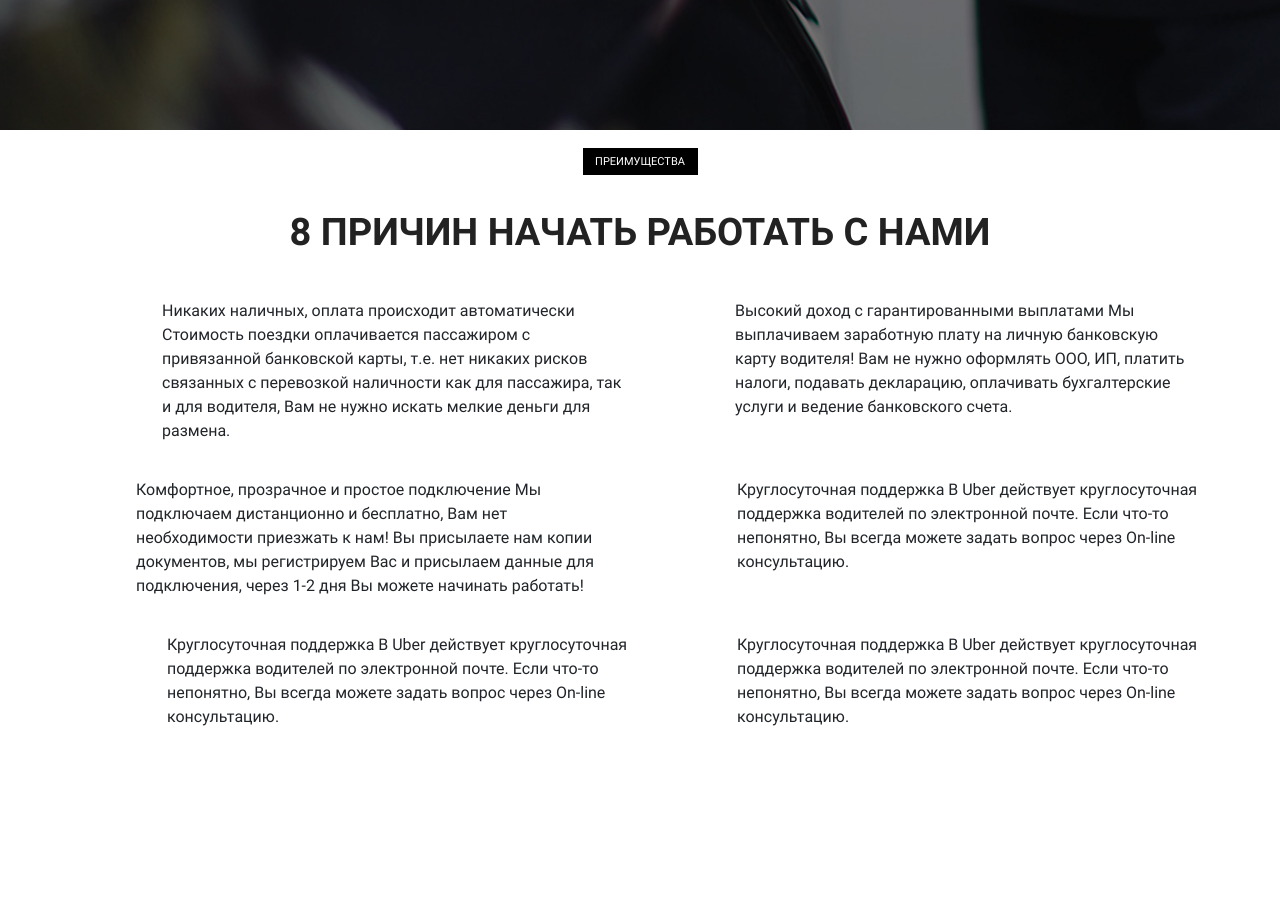
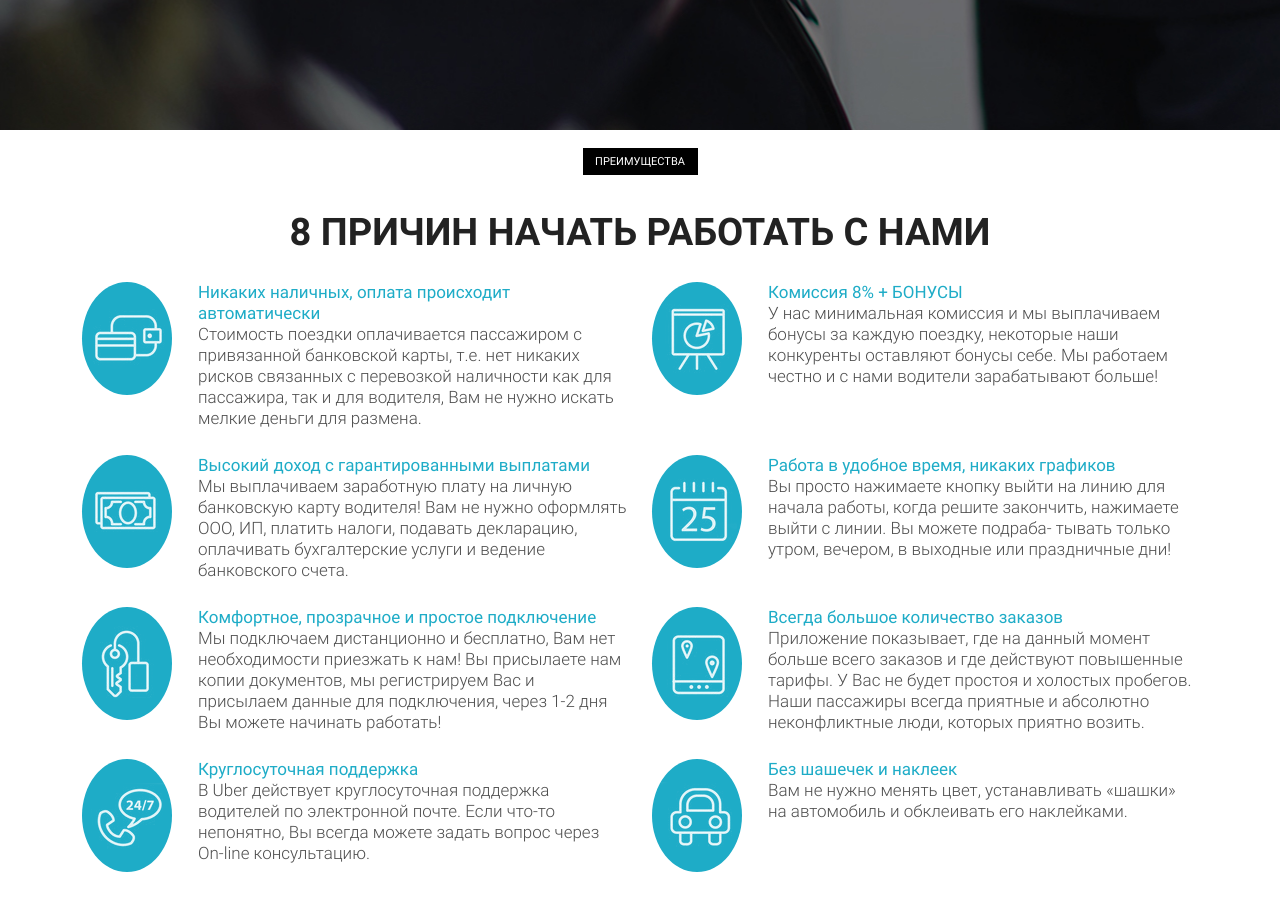
Before and after one commit to Quiddlee/Uber, a plain HTML site: page index.html in a window 1280 px wide. Shown: the part 720-1630 px from the top of the page. Drawn offline with Linux system fonts and the light colour scheme.

Commit message:
reasons done

```diff
--- a/css/style.css
+++ b/css/style.css
@@ -138,7 +138,6 @@ nav {
 }
 
 .reasons {
-    min-height: 850px;
     padding: 18px 0 67px 0;
 }
 
@@ -158,6 +157,7 @@ nav {
 
 .reasons .upper_text {
     margin-top: 33px;
+    margin-bottom: 0;
     font-weight: 700;
     font-size: 38px;
     line-height: 48px;
@@ -166,27 +166,37 @@ nav {
     color: #222222;
 }
 
-.reasons .reasons_items {
-    padding: 0 45px 0 33px;
+.reasons .reasons_block {
+    display: flex;
+    justify-content: center;
+    /* align-items: center; */
+    margin-top: 26px;
 }
 
-.reasons .reasons_items .reasons_round {
+.reasons .reasons_block .reasons_round {
     display: flex;
     justify-content: center;
     align-items: center;
-    width: 116px;
-    height: 116px;
-    background: #1EACC7;
+    margin-right: 26px;
+    width: 113px;
+    height: 113px;
+    background-color: #1eacc7;
     border-radius: 100%;
 }
 
-.reasons .reasons_items .reasons_descr {
-    max-width: 371px;
+.reasons .reasons_block .reasons_descr {
+    max-width: 430px;
+    color: rgba(32, 32, 32, 0.8);
+    font-weight: 300;
+    font-size: 17px;
+    line-height: 21px;
 }
 
-.reasons .reasons_block {
+.reasons .reasons_block span {
+    font-weight: 400;
+    font-size: 17px;
+    line-height: 21px;
     display: flex;
-    justify-content: center;
     align-items: center;
-    margin-top: 35px;
+    color: #1EACC7;
 }
--- a/index.html
+++ b/index.html
@@ -70,7 +70,15 @@
                                 <div class="reasons_round">
                                 <img src="img/8_reasons/8_reasons_wallet.png" alt="wallet" class="reasons_img">
                             </div>
-                                <div class="reasons_descr">Никаких наличных, оплата происходит автоматически Стоимость поездки оплачивается пассажиром с привязанной банковской карты, т.е. нет никаких рисков связанных с перевозкой наличности как для пассажира, так и для водителя, Вам не нужно искать мелкие деньги для размена.</div>
+                                <div class="reasons_descr"><span>Никаких наличных, оплата происходит автоматически</span> Стоимость поездки оплачивается пассажиром с привязанной банковской карты, т.е. нет никаких рисков связанных с перевозкой наличности как для пассажира, так и для водителя, Вам не нужно искать мелкие деньги для размена.</div>
+                            </div>
+                        </div>
+                        <div class="col-md-6">
+                            <div class="reasons_block">
+                                <div class="reasons_round">
+                                <img src="img/8_reasons/8_reasons_board.png" alt="board" class="reasons_img">
+                                </div>
+                                <div class="reasons_descr"><span>Комиссия 8% + БОНУСЫ</span> У нас минимальная комиссия и мы выплачиваем бонусы за каждую поездку, некоторые наши конкуренты оставляют бонусы себе. Мы работаем честно и с нами водители зарабатывают больше!</div>
                             </div>
                         </div>
                         <div class="col-md-6">
@@ -78,7 +86,16 @@
                                 <div class="reasons_round">
                                 <img src="img/8_reasons/8_reasons_money.png" alt="money" class="reasons_img">
                             </div>
-                                <div class="reasons_descr">Высокий доход с гарантированными выплатами Мы выплачиваем заработную плату на личную банковскую карту водителя! Вам не нужно оформлять ООО, ИП, платить налоги, подавать декларацию, оплачивать бухгалтерские услуги и ведение банковского счета.</div>
+                                <div class="reasons_descr"><span>Высокий доход с гарантированными выплатами</span> Мы выплачиваем заработную плату на личную банковскую карту водителя! Вам не нужно оформлять ООО, ИП, платить налоги, подавать декларацию, оплачивать бухгалтерские услуги и ведение банковского счета.</div>
+                            </div>
+                        </div>
+                        <div class="col-md-6">
+                            <div class="reasons_block">
+                                <div class="reasons_round">
+                                <img src="img/8_reasons/8_reasons_calendar.png" alt="calendar" class="reasons_img">
+                            </div>
+                                <div class="reasons_descr"><span>Работа в удобное время, никаких графиков</span> Вы просто нажимаете кнопку выйти на линию для начала работы, когда решите закончить, нажимаете выйти с линии. Вы можете подраба-
+                                    тывать только утром, вечером, в выходные или праздничные дни! </div>
                             </div>
                         </div>
                         <div class="col-md-6">
@@ -86,7 +103,15 @@
                                 <div class="reasons_round">
                                 <img src="img/8_reasons/8_reasons_keys.png" alt="keys" class="reasons_img">
                             </div>
-                                <div class="reasons_descr">Комфортное, прозрачное и простое подключение Мы подключаем дистанционно и бесплатно, Вам нет необходимости приезжать к нам! Вы присылаете нам копии документов, мы регистрируем Вас и присылаем данные для подключения, через 1-2 дня Вы можете начинать работать!</div>
+                                <div class="reasons_descr"><span>Комфортное, прозрачное и простое подключение</span> Мы подключаем дистанционно и бесплатно, Вам нет необходимости приезжать к нам! Вы присылаете нам копии документов, мы регистрируем Вас и присылаем данные для подключения, через 1-2 дня Вы можете начинать работать!</div>
+                            </div>
+                        </div>
+                        <div class="col-md-6">
+                            <div class="reasons_block">
+                                <div class="reasons_round">
+                                <img src="img/8_reasons/8_reasons_map.png" alt="map" class="reasons_img">
+                            </div>
+                                <div class="reasons_descr"><span>Всегда большое количество заказов</span> Приложение показывает, где на данный момент больше всего заказов и где действуют повышенные тарифы. У Вас не будет простоя и холостых пробегов. Наши пассажиры всегда приятные и абсолютно неконфликтные люди, которых приятно возить.</div>
                             </div>
                         </div>
                         <div class="col-md-6">
@@ -94,23 +119,15 @@
                                 <div class="reasons_round">
                                 <img src="img/8_reasons/8_reasons_phone.png" alt="phone" class="reasons_img">
                             </div>
-                                <div class="reasons_descr">Круглосуточная поддержка В Uber действует круглосуточная поддержка водителей по электронной почте. Если что-то непонятно, Вы всегда можете задать вопрос через On-line консультацию.</div>
+                                <div class="reasons_descr"><span>Круглосуточная поддержка</span> В Uber действует круглосуточная поддержка водителей по электронной почте. Если что-то непонятно, Вы всегда можете задать вопрос через On-line консультацию.</div>
                             </div>
                         </div>
                         <div class="col-md-6">
                             <div class="reasons_block">
                                 <div class="reasons_round">
-                                <img src="img/8_reasons/8_reasons_phone.png" alt="phone" class="reasons_img">
+                                <img src="img/8_reasons/8_reasons_car.png" alt="car" class="reasons_img">
                             </div>
-                                <div class="reasons_descr">Круглосуточная поддержка В Uber действует круглосуточная поддержка водителей по электронной почте. Если что-то непонятно, Вы всегда можете задать вопрос через On-line консультацию.</div>
-                            </div>
-                        </div>
-                        <div class="col-md-6">
-                            <div class="reasons_block">
-                                <div class="reasons_round">
-                                <img src="img/8_reasons/8_reasons_phone.png" alt="phone" class="reasons_img">
-                            </div>
-                                <div class="reasons_descr">Круглосуточная поддержка В Uber действует круглосуточная поддержка водителей по электронной почте. Если что-то непонятно, Вы всегда можете задать вопрос через On-line консультацию.</div>
+                                <div class="reasons_descr"><span>Без шашечек и наклеек</span> Вам не нужно менять цвет, устанавливать «шашки» на автомобиль и обклеивать его наклейками.</div>
                             </div>
                         </div>
                     </div>
```
